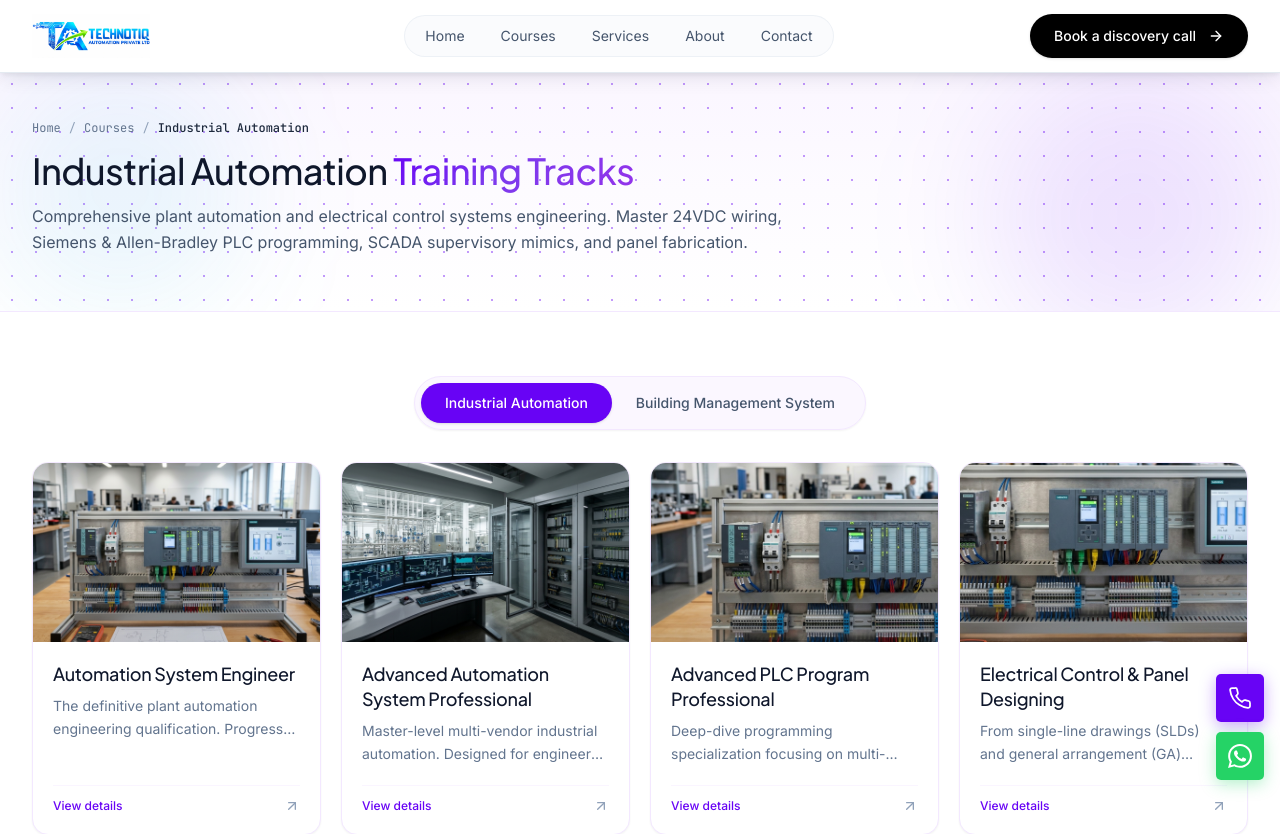
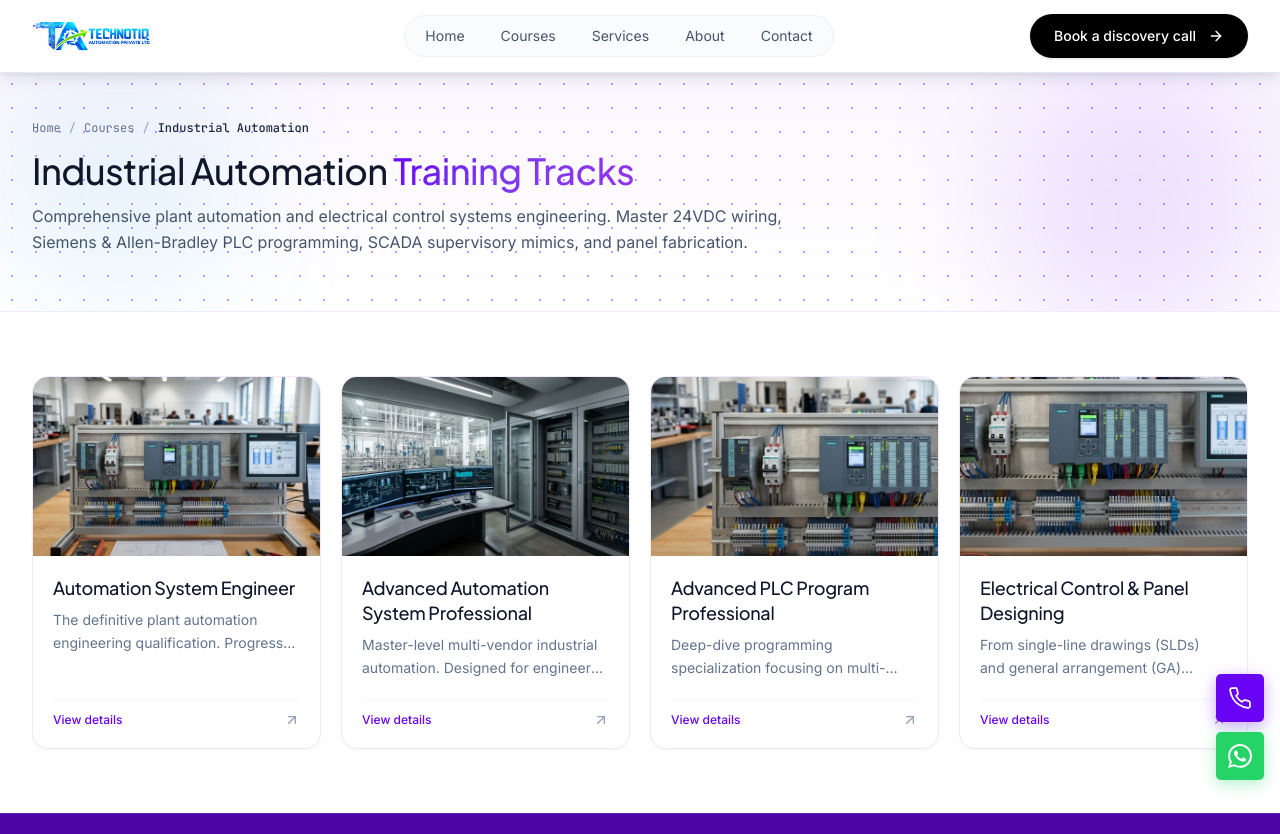
Before and after one commit to webitya/technotiq, a Next.js app: page /courses/industrial-automation in a window 1280 px wide. Shown: the top 834 px of the page. Built offline with nearby package versions, Linux system fonts and the light colour scheme.

Commit message:
fix: render only dedicated category cards on specific category pages without switcher

```diff
--- a/src/app/courses/building-management-system/page.js
+++ b/src/app/courses/building-management-system/page.js
@@ -1,5 +1,6 @@
 import PageHeader from "../../../components/layout/PageHeader";
-import CourseCatalog from "../../../components/courses/CourseCatalog";
+import CourseCard from "../../../components/courses/CourseCard";
+import { ALL_COURSES } from "../../../data/coursesData";
 
 export const metadata = {
   title: "Building Management System (BMS) Courses | HVAC Automation & CCTV Training",
@@ -8,6 +9,10 @@ export const metadata = {
 };
 
 export default function BuildingManagementSystemCategoryPage() {
+  const courses = ALL_COURSES.filter(
+    (c) => c.category === "building-management-system"
+  );
+
   return (
     <div>
       <PageHeader
@@ -22,7 +27,11 @@ export default function BuildingManagementSystemCategoryPage() {
 
       <section className="py-10 sm:py-14 lg:py-16 bg-white font-normal">
         <div className="max-w-7xl mx-auto px-4 sm:px-6 lg:px-8">
-          <CourseCatalog initialCategory="building-management-system" />
+          <div className="grid grid-cols-1 sm:grid-cols-2 lg:grid-cols-4 gap-4 sm:gap-5">
+            {courses.map((course) => (
+              <CourseCard key={course.id} course={course} />
+            ))}
+          </div>
         </div>
       </section>
     </div>
--- a/src/app/courses/industrial-automation/page.js
+++ b/src/app/courses/industrial-automation/page.js
@@ -1,5 +1,6 @@
 import PageHeader from "../../../components/layout/PageHeader";
-import CourseCatalog from "../../../components/courses/CourseCatalog";
+import CourseCard from "../../../components/courses/CourseCard";
+import { ALL_COURSES } from "../../../data/coursesData";
 
 export const metadata = {
   title: "Industrial Automation Courses | PLC, SCADA, Panel Designing Training",
@@ -8,6 +9,10 @@ export const metadata = {
 };
 
 export default function IndustrialAutomationCategoryPage() {
+  const courses = ALL_COURSES.filter(
+    (c) => c.category === "industrial-automation"
+  );
+
   return (
     <div>
       <PageHeader
@@ -22,7 +27,11 @@ export default function IndustrialAutomationCategoryPage() {
 
       <section className="py-10 sm:py-14 lg:py-16 bg-white font-normal">
         <div className="max-w-7xl mx-auto px-4 sm:px-6 lg:px-8">
-          <CourseCatalog initialCategory="industrial-automation" />
+          <div className="grid grid-cols-1 sm:grid-cols-2 lg:grid-cols-4 gap-4 sm:gap-5">
+            {courses.map((course) => (
+              <CourseCard key={course.id} course={course} />
+            ))}
+          </div>
         </div>
       </section>
     </div>
```
